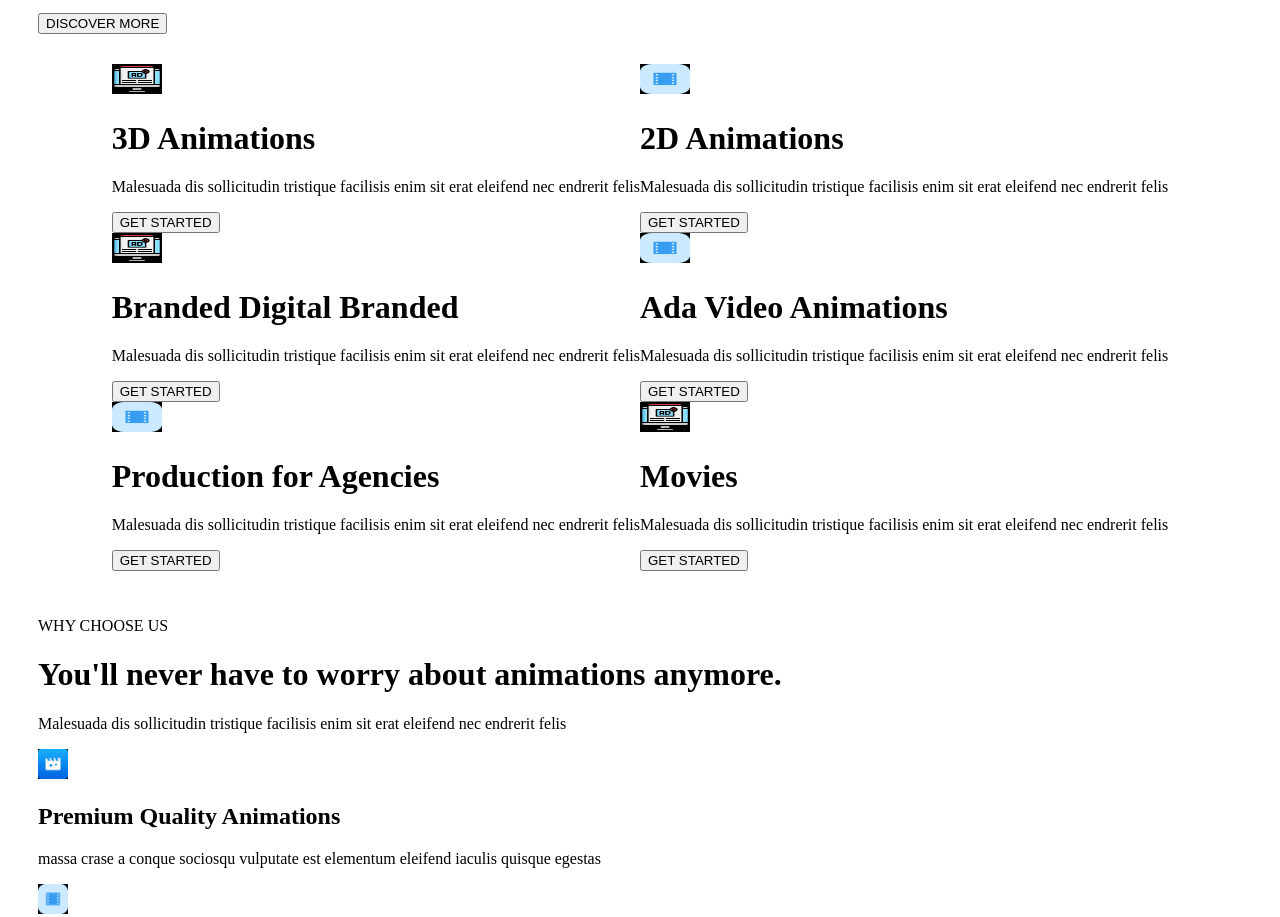
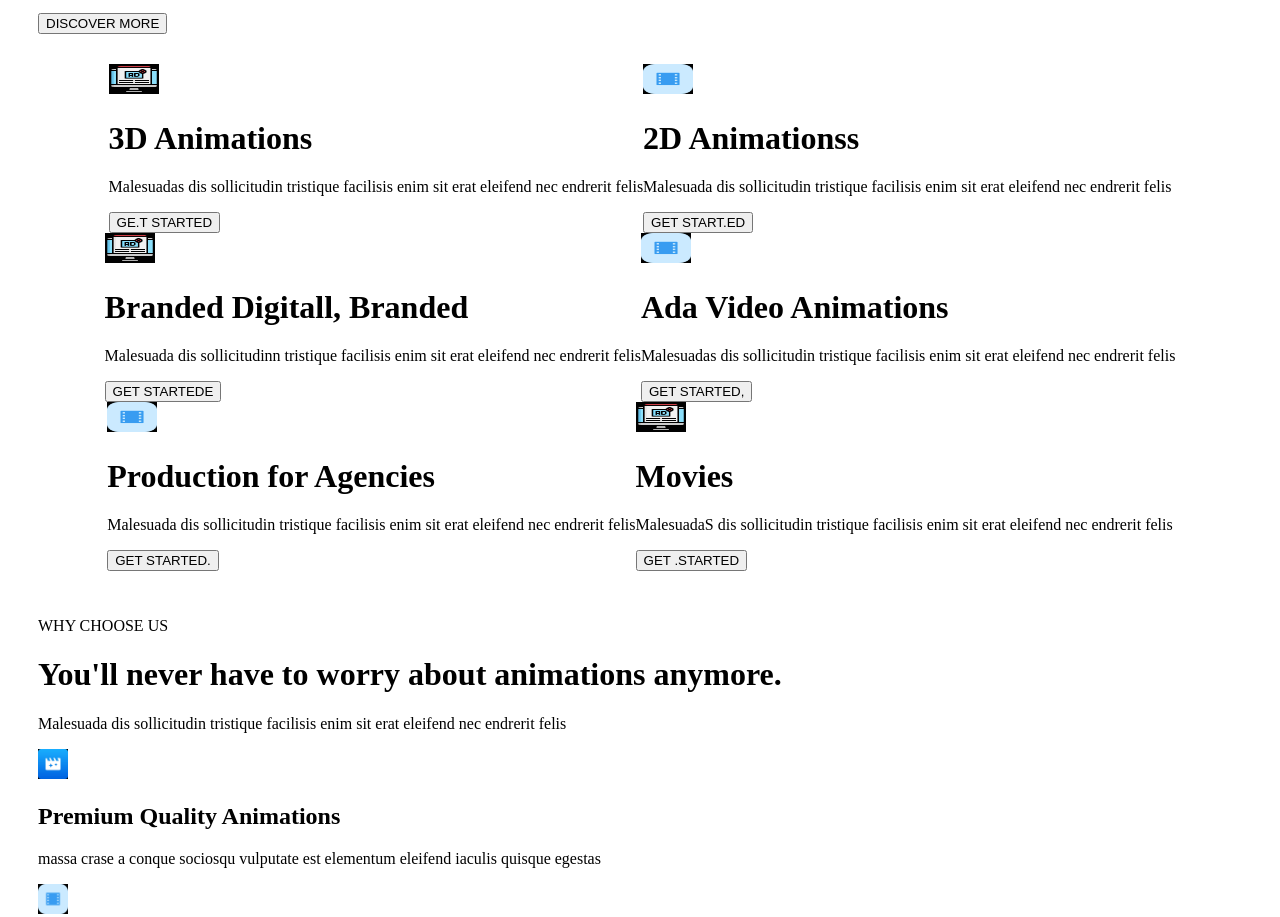
Before and after one commit to EbakocorneliusEmeh/animakit, a plain HTML site: page index.html in a window 1280 px wide. Shown: the part 1124-2041 px from the top of the page. Drawn offline with nearby package versions, Linux system fonts and the light colour scheme.

Commit message:
made changes

```diff
--- a/index.html
+++ b/index.html
@@ -93,38 +93,38 @@
                 <div>
                     <img src="./images/WhatsApp Image 33.jpg" alt="">
                     <h1>3D Animations</h1>
-                    <p>Malesuada dis sollicitudin tristique facilisis enim sit erat eleifend nec endrerit felis</p>
-                    <button>GET STARTED</button>
+                    <p>Malesuadas dis sollicitudin tristique facilisis enim sit erat eleifend nec endrerit felis</p>
+                    <button>GE.T STARTED</button>
                 </div>
                 <div>
                     <img src="./images/WhatsApp Image 22.jpg" alt="">
-                    <h1>2D Animations</h1>
+                    <h1>2D Animationss</h1>
                     <p>Malesuada dis sollicitudin tristique facilisis enim sit erat eleifend nec endrerit felis</p>
-                    <button>GET STARTED</button>
+                    <button>GET START.ED</button>
                 </div>
                 <div>
                     <img src="./images/WhatsApp Image 33.jpg" alt="">
-                    <h1>Branded Digital Branded</h1>
-                    <p>Malesuada dis sollicitudin tristique facilisis enim sit erat eleifend nec endrerit felis</p>
-                    <button>GET STARTED</button>
+                    <h1>Branded Digitall, Branded</h1>
+                    <p>Malesuada dis sollicitudinn tristique facilisis enim sit erat eleifend nec endrerit felis</p>
+                    <button>GET STARTEDE</button>
                 </div>
                 <div>
                     <img src="./images/WhatsApp Image 22.jpg" alt="">
                     <h1>Ada Video   Animations</h1>
-                    <p>Malesuada dis sollicitudin tristique facilisis enim sit erat eleifend nec endrerit felis</p>
-                    <button>GET STARTED</button>
+                    <p>Malesuadas dis sollicitudin tristique facilisis enim sit erat eleifend nec endrerit felis</p>
+                    <button>GET STARTED,</button>
                 </div>
                 <div>
                     <img src="./images/WhatsApp Image 22.jpg" alt="">
                     <h1>Production for Agencies</h1>
                     <p>Malesuada dis sollicitudin tristique facilisis enim sit erat eleifend nec endrerit felis</p>
-                    <button>GET STARTED</button>
+                    <button>GET STARTED.</button>
                 </div>
                 <div>
                     <img src="./images/WhatsApp Image 33.jpg" alt="">
                     <h1>Movies</h1>
-                    <p>Malesuada dis sollicitudin tristique facilisis enim sit erat eleifend nec endrerit felis</p>
-                    <button>GET STARTED</button>
+                    <p>MalesuadaS dis sollicitudin tristique facilisis enim sit erat eleifend nec endrerit felis</p>
+                    <button>GET .STARTED</button>
                 </div>
             </div>
             <div class="sec-six">
```
